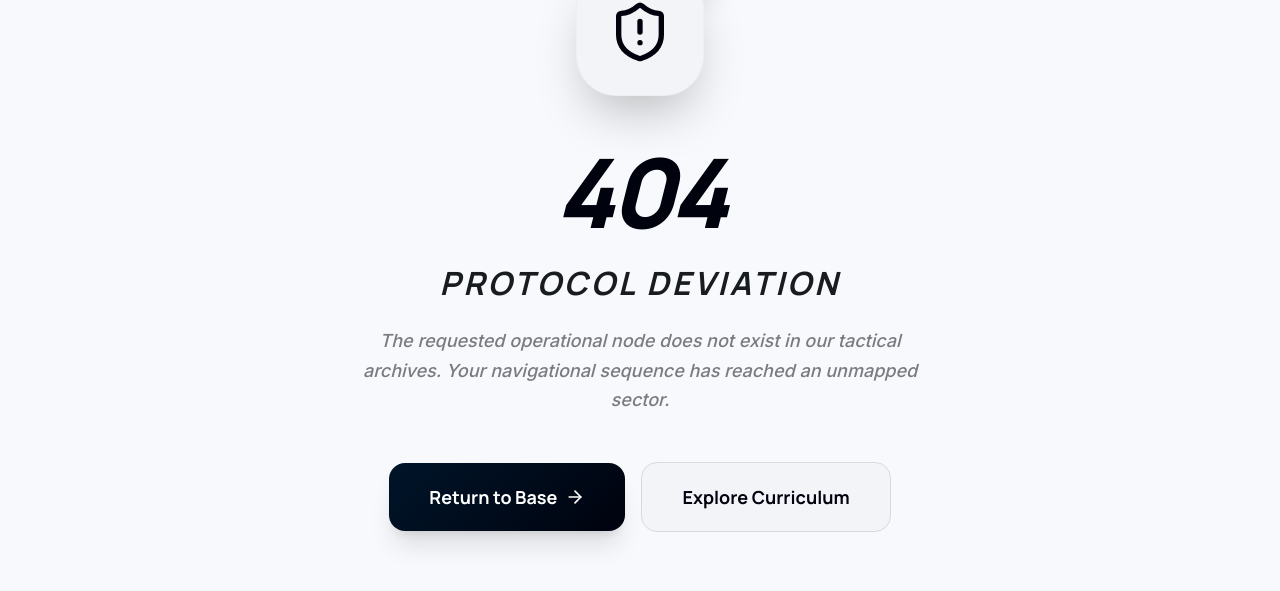
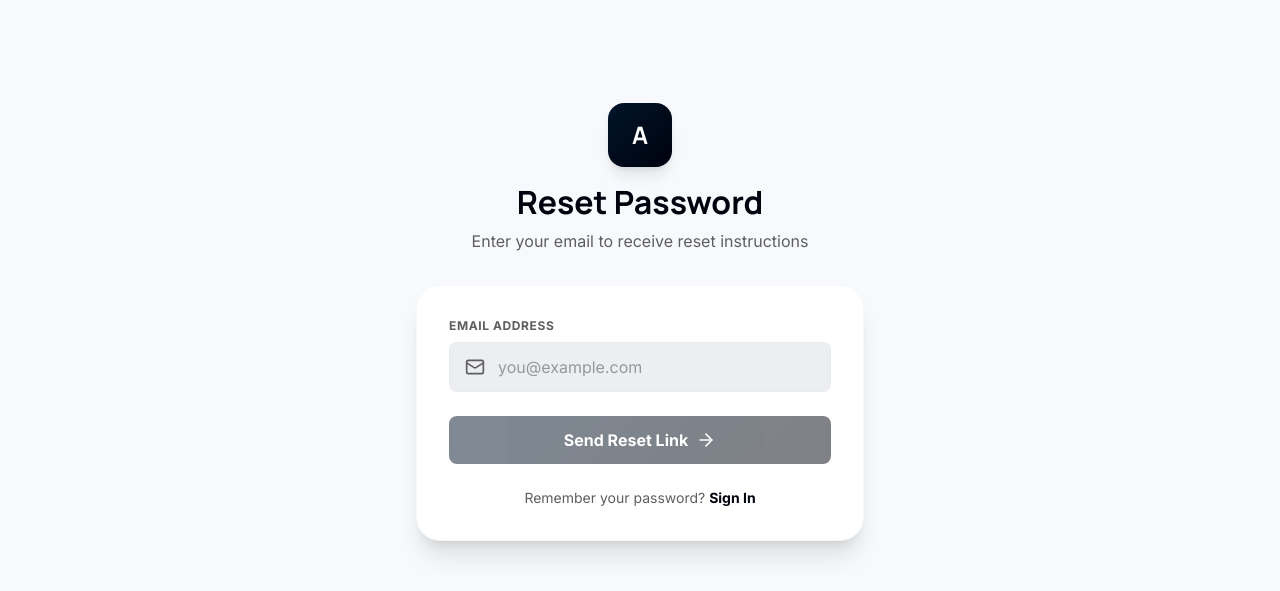
Before and after one commit to srivenkateshnadapana/adhoc_test_lms, a React (Vite) app: page /forgot-password in a window 1280 px wide. Before the commit this address led to /404. Shown: the part 158-749 px from the top of the page. Built offline with nearby package versions, Linux system fonts and the light colour scheme; no server answers.

Commit message:
Updated forgot password page

```diff
--- a/src/App.jsx
+++ b/src/App.jsx
@@ -11,6 +11,7 @@ const Home = React.lazy(() => import('./pages/public/Home'))
 const Catalog = React.lazy(() => import('./pages/public/Catalog'))
 const Login = React.lazy(() => import('./pages/auth/Login'))
 const Register = React.lazy(() => import('./pages/auth/Register'))
+const ForgotPassword = React.lazy(() => import('./pages/auth/ForgotPassword'))
 const CourseDetail = React.lazy(() => import('./pages/public/CourseDetail'))
 const NotFound = React.lazy(() => import('./pages/public/NotFound'))
 const Unauthorized = React.lazy(() => import('./pages/public/Unauthorized'))
@@ -56,6 +57,7 @@ function App() {
             <Route path="/auth" element={<Navigate to="/login" replace />} />
             <Route path="/login" element={<Login />} />
             <Route path="/register" element={<Register />} />
+            <Route path="/forgot-password" element={<ForgotPassword />} />
             <Route path="/auth/register" element={<Navigate to="/register" replace />} />
             <Route path="/dashboard" element={<Dashboard />} />
             <Route path="/student/course/:id" element={<CoursePlayer />} />
--- /dev/null
+++ b/src/pages/auth/ForgotPassword.jsx
@@ -0,0 +1,124 @@
+// src/pages/auth/ForgotPassword.jsx
+import * as React from "react"
+import { Link } from "react-router-dom"
+import { Mail, ArrowRight, Loader2, CheckCircle2 } from "lucide-react"
+
+export default function ForgotPassword() {
+  const [email, setEmail] = React.useState("")
+  const [loading, setLoading] = React.useState(false)
+  const [error, setError] = React.useState("")
+  const [success, setSuccess] = React.useState(false)
+
+  const handleSubmit = async (e) => {
+    e.preventDefault()
+    setLoading(true)
+    setError("")
+
+    // Simulate API call
+    setTimeout(() => {
+      setLoading(false)
+      if (email) {
+        setSuccess(true)
+      } else {
+        setError("Please enter a valid email address.")
+      }
+    }, 1500)
+  }
+
+  return (
+    <div className="min-h-screen bg-surface flex items-center justify-center px-4 py-12">
+      <div className="max-w-md w-full">
+        {/* Logo/Brand */}
+        <div className="text-center mb-8">
+          <div className="w-16 h-16 signature-gradient rounded-2xl flex items-center justify-center mx-auto mb-4 shadow-lg">
+            <span className="text-white font-headline font-bold text-2xl">A</span>
+          </div>
+          <h1 className="text-3xl font-headline font-bold text-primary mb-2">Reset Password</h1>
+          <p className="text-secondary">Enter your email to receive reset instructions</p>
+        </div>
+
+        {/* Forgot Password Form */}
+        <div className="bg-surface-container-lowest rounded-3xl p-8 border border-surface-dim/20 shadow-xl">
+          {success ? (
+            <div className="text-center space-y-6">
+              <div className="w-16 h-16 bg-green-500/10 rounded-full flex items-center justify-center mx-auto">
+                <CheckCircle2 className="w-8 h-8 text-green-500" />
+              </div>
+              <div>
+                <h3 className="text-xl font-bold text-on-surface mb-2">Check your email</h3>
+                <p className="text-secondary text-sm">
+                  We've sent password reset instructions to <br />
+                  <span className="font-medium text-on-surface">{email}</span>
+                </p>
+              </div>
+              <Link
+                to="/login"
+                className="block w-full py-3 signature-gradient text-white rounded-xl font-bold hover:opacity-90 transition-all flex items-center justify-center gap-2 active:scale-[0.98]"
+              >
+                Back to Login
+              </Link>
+            </div>
+          ) : (
+            <form onSubmit={handleSubmit} className="space-y-6">
+              {/* Email Field */}
+              <div>
+                <label className="block text-xs font-bold text-secondary uppercase tracking-wider mb-2">
+                  Email Address
+                </label>
+                <div className="relative">
+                  <Mail className="absolute left-4 top-1/2 transform -translate-y-1/2 w-5 h-5 text-secondary" />
+                  <input
+                    type="email"
+                    value={email}
+                    onChange={(e) => setEmail(e.target.value)}
+                    className="w-full pl-12 pr-4 py-3 bg-surface-container rounded-xl border border-surface-dim/20 focus:outline-none focus:ring-2 focus:ring-primary focus:border-transparent text-on-surface placeholder:text-secondary"
+                    placeholder="you@example.com"
+                    required
+                  />
+                </div>
+              </div>
+
+              {/* Error Message */}
+              {error && (
+                <div className="bg-red-500/10 border border-red-500/20 rounded-xl p-3">
+                  <p className="text-red-500 text-sm text-center">{error}</p>
+                </div>
+              )}
+
+              {/* Submit Button */}
+              <button
+                type="submit"
+                disabled={loading || !email}
+                className="w-full py-3 signature-gradient text-white rounded-xl font-bold hover:opacity-90 transition-all flex items-center justify-center gap-2 active:scale-[0.98] disabled:opacity-50 disabled:cursor-not-allowed"
+              >
+                {loading ? (
+                  <>
+                    <Loader2 className="w-5 h-5 animate-spin" />
+                    Sending...
+                  </>
+                ) : (
+                  <>
+                    Send Reset Link
+                    <ArrowRight className="w-5 h-5" />
+                  </>
+                )}
+              </button>
+            </form>
+          )}
+
+          {/* Back to Login Link */}
+          {!success && (
+            <div className="mt-6 text-center">
+              <p className="text-secondary text-sm">
+                Remember your password?{" "}
+                <Link to="/login" className="text-primary font-bold hover:underline">
+                  Sign In
+                </Link>
+              </p>
+            </div>
+          )}
+        </div>
+      </div>
+    </div>
+  )
+}
--- a/src/pages/auth/Login.jsx
+++ b/src/pages/auth/Login.jsx
@@ -134,14 +134,7 @@ export default function Login() {
             </p>
           </div>
 
-          {/* Demo Credentials */}
-          <div className="mt-8 pt-6 border-t border-surface-dim/20">
-            <p className="text-xs text-secondary text-center mb-3">Demo Credentials</p>
-            <div className="flex flex-col gap-2 text-xs text-secondary text-center">
-              <p>Student: student@example.com / student123</p>
-              <p>Admin: admin@example.com / admin123</p>
-            </div>
-          </div>
+
         </div>
       </div>
     </div>
```
